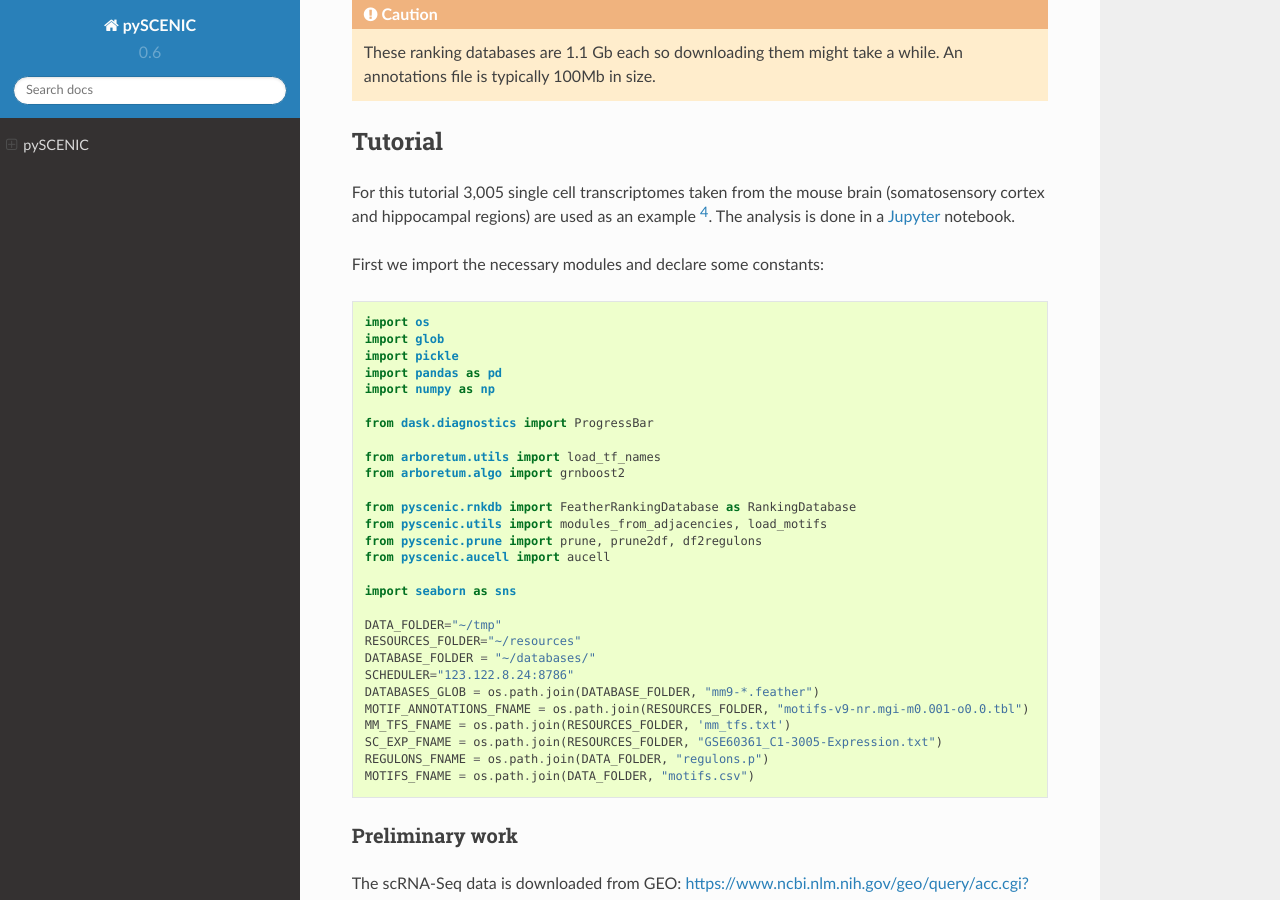
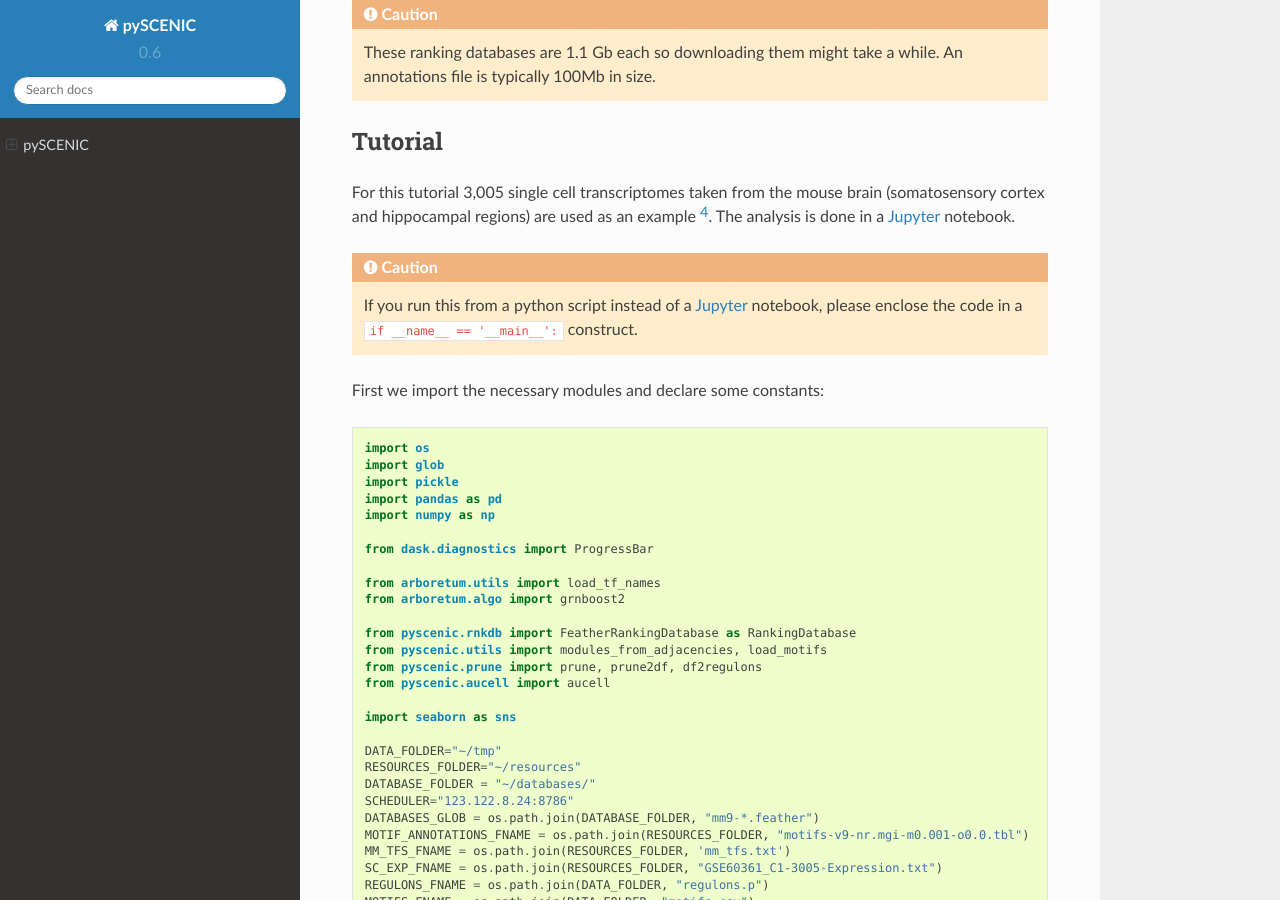
Before and after one commit to aertslab/pySCENIC, a Sphinx documentation site: the page built from docs/index.rst, in a window 1280 px wide and 900 px high, scrolled down 2575 px. Built offline with Sphinx 7.4.7 and the Read the Docs theme 2.0.0, drawn with Linux system fonts in a browser that asks for light colours.

Commit message:
Added information on running tutorial from a script instead of a notebook.

```diff
--- a/docs/index.rst
+++ b/docs/index.rst
@@ -128,6 +128,10 @@ Tutorial
 
 For this tutorial 3,005 single cell transcriptomes taken from the mouse brain (somatosensory cortex and
 hippocampal regions) are used as an example [4]_. The analysis is done in a Jupyter_ notebook.
+
+.. caution::
+    If you run this from a python script instead of a Jupyter_ notebook, please enclose the code in
+    a :code:`if __name__ == '__main__':` construct.
 
 First we import the necessary modules and declare some constants:
 
```
